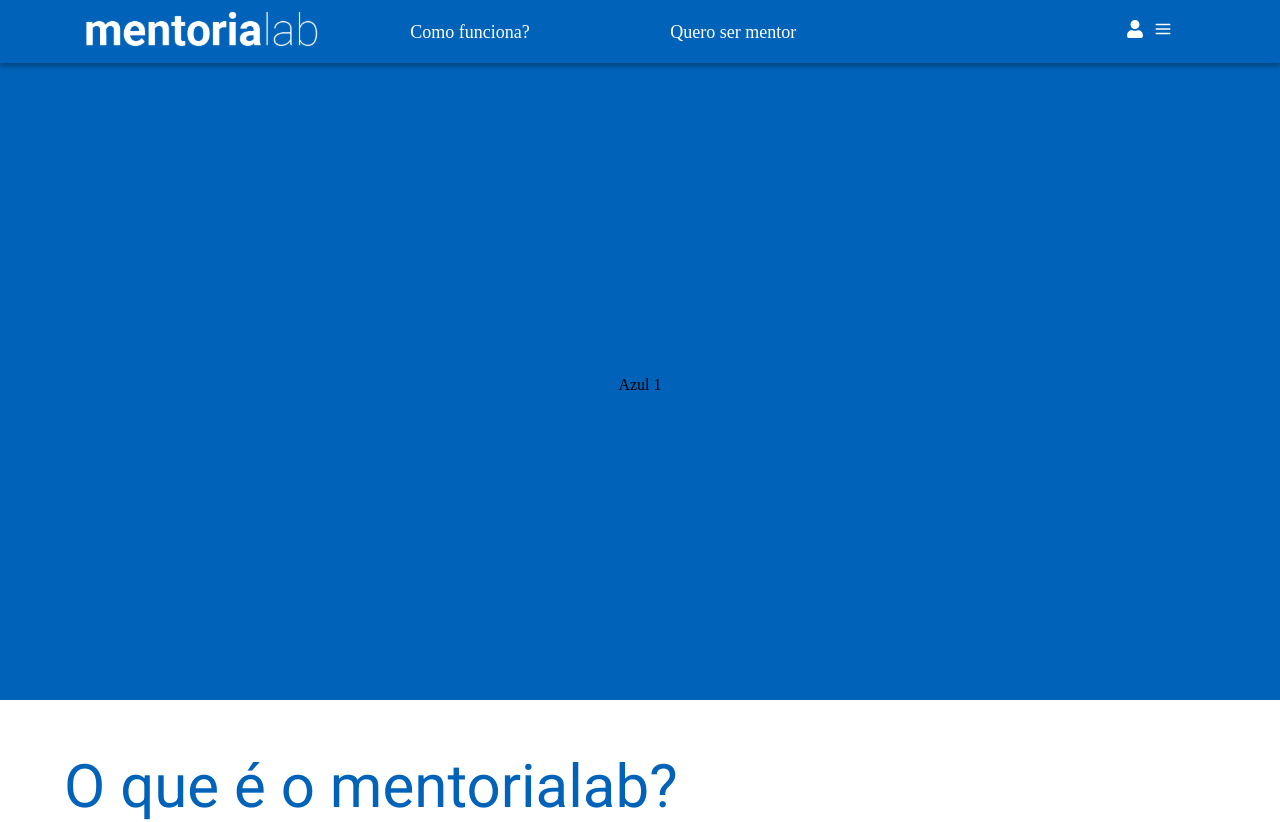
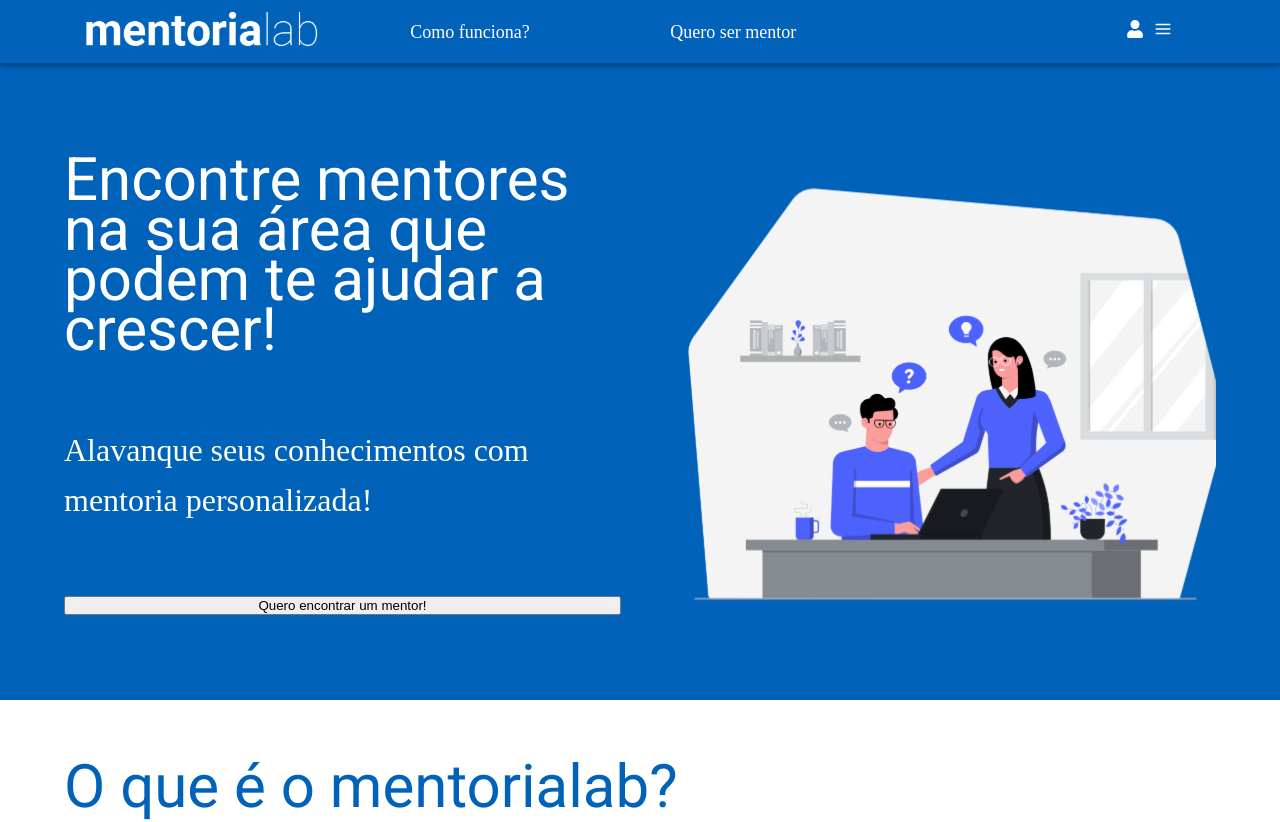
Before and after one commit to React-Girls/appmentoria-frontend, a Next.js app: page / in a window 1280 px wide. Shown: the top 822 px of the page. Built offline with nearby package versions, Linux system fonts and the light colour scheme.

Commit message:
Criado layout section find mentor

```diff
--- a/src/components/foundation/Title/index.js
+++ b/src/components/foundation/Title/index.js
@@ -1,9 +1,9 @@
 import { TitleH1 } from "./styled";
 
 
-export default function Title({children}){
+export default function Title({children, color}){
     return(
-        <TitleH1>
+        <TitleH1 blue={color}>
             {children}
         </TitleH1>
     )
--- a/src/components/foundation/Title/styled.js
+++ b/src/components/foundation/Title/styled.js
@@ -7,5 +7,5 @@ export const TitleH1 = styled.h1`
     font-size: 60px;
     line-height: 50px; /* or 83% */
 
-    color: #0062B9;
+    color: ${props => props.blue ? '#0062B9' : '#FFFFFF'};
 `
--- /dev/null
+++ b/src/containers/Home/SectionFindMentor/index.js
@@ -0,0 +1,28 @@
+import Title from "../../../components/foundation/Title";
+import TitleH3 from "../../../components/foundation/TitleH3";
+import { Container, Div, FindMetorWrapper } from "./styled";
+
+
+export default function SectionFindMentor(){
+
+    return(
+        <FindMetorWrapper>
+            <Container>
+                <Div>
+                    <Title>Encontre mentores na sua área
+                        que podem te ajudar a crescer!
+                    </Title>
+
+                    <TitleH3 color='white'>
+                        Alavanque seus conhecimentos com mentoria personalizada!
+                    </TitleH3>
+
+                    <button>
+                        Quero encontrar um mentor!
+                    </button>
+                </Div>
+                <img src="/assets/home/Mentor1.svg" alt="" />
+            </Container>
+        </FindMetorWrapper>
+    )
+}
--- /dev/null
+++ b/src/containers/Home/SectionFindMentor/styled.js
@@ -0,0 +1,30 @@
+import styled from 'styled-components';
+
+export const FindMetorWrapper = styled.div`
+    width: 1152px;
+
+`
+
+export const Container = styled.div`
+        width: 100%;
+        height: 100%;
+        display: flex;
+        align-items: center;
+        justify-content: space-between;
+
+        img{
+            width: 595px;
+            height: 597px;
+        }
+
+`
+
+export const Div = styled.div`
+    width: 587px;
+    height: 530px;
+
+    display: flex;
+    flex-direction: column;
+    justify-content: space-around;
+
+`
--- a/src/containers/Home/SectionWhatIs/index.js
+++ b/src/containers/Home/SectionWhatIs/index.js
@@ -7,7 +7,7 @@ export default function SectionWhatIs(){
 
     return(
         <WhatIsWrapper>
-            <Title>O que é o mentorialab?</Title>
+            <Title color='blue'>O que é o mentorialab?</Title>
 
             <Container>
                 <img src="/assets/home/Ilustração2.svg" alt=""/>
--- a/src/pages/index.js
+++ b/src/pages/index.js
@@ -3,6 +3,7 @@ import Head from '../infra/components/Head'
 import SectionTestimonials from '../containers/Home/SectionTestimonials'
 import SectionWhatIs from '../containers/Home/SectionWhatIs'
 import {HomeContainer, Main, Section} from '../styles/styledHome'
+import SectionFindMentor from '../containers/Home/SectionFindMentor'
 
 export default function Home() {
   return (
@@ -10,7 +11,9 @@ export default function Home() {
       <Head title='Home - mentoriaAPP' />
 
       <Main>
-        <Section blue>Azul 1</Section>
+        <Section blue>
+          <SectionFindMentor />
+        </Section>
         <Section>
           <SectionWhatIs />
         </Section>
```
Also changed, not shown: public/assets/home/Mentor1.svg (added).
